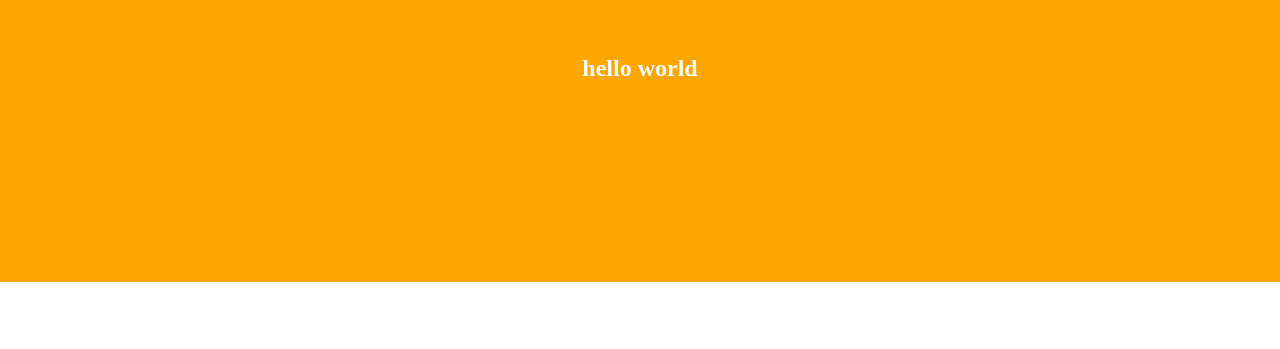
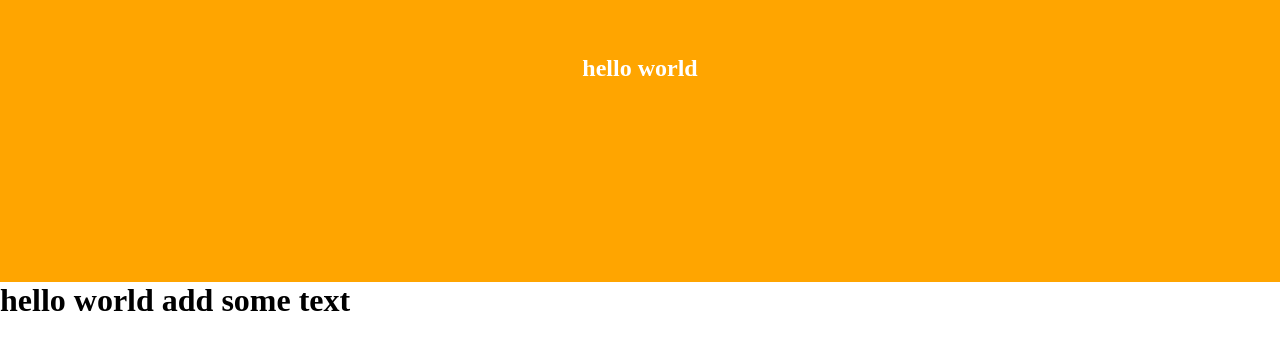
Before and after one commit to dev-ahmed-sakib/simple-web, a plain HTML site: page index.html in a window 1280 px wide. Shown: the part 145-494 px from the top of the page. Drawn offline with Linux system fonts and the light colour scheme.

Commit message:
add some first

```diff
--- a/index.html
+++ b/index.html
@@ -9,5 +9,6 @@
 </head>
 <body>
     <h2>hello world</h2>
+    <h1>hello world add some text</h1>
 </body>
 </html>
```
